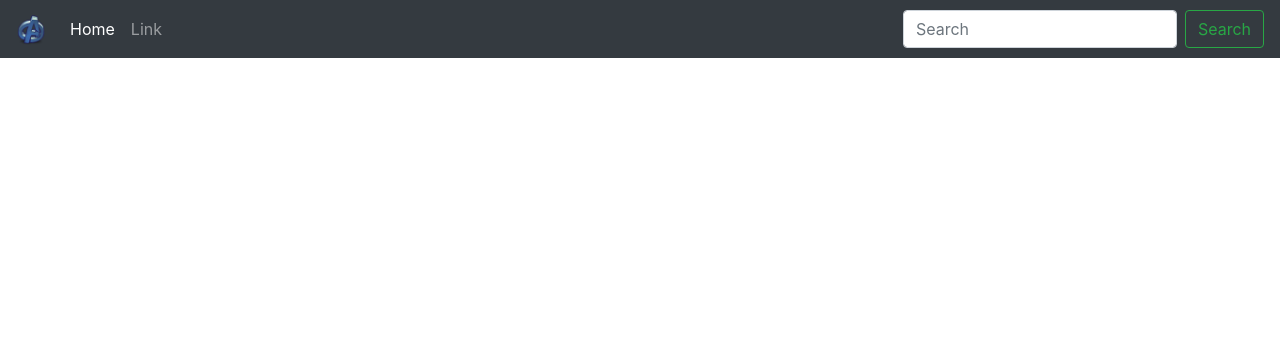
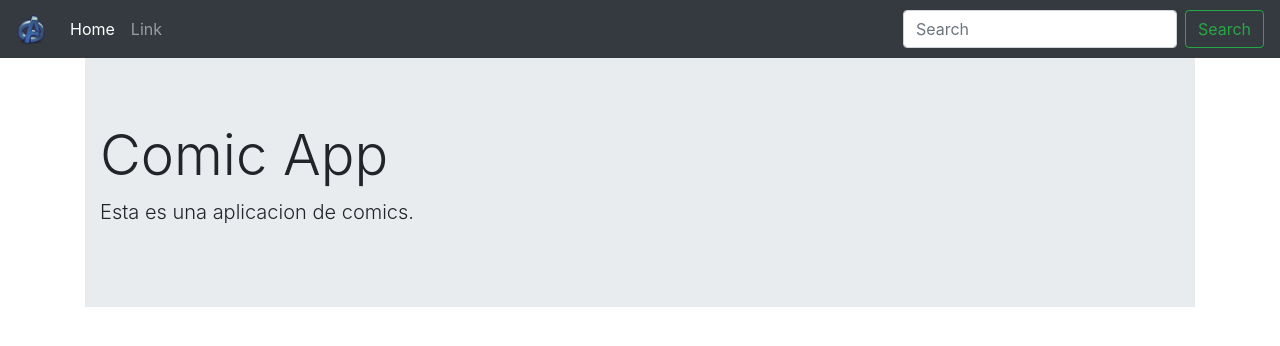
Before and after one commit to elkingutierrex/Udemy-Angular8-superheroesPage, an Angular app: page /home in a window 1280 px wide. Shown: the top 346 px of the page. Built offline with nearby package versions, Linux system fonts and the light colour scheme.

Commit message:
49 - Rutas en Angular

```diff
--- a/src/app/app.component.html
+++ b/src/app/app.component.html
@@ -1 +1,5 @@
 <app-navbar></app-navbar>
+
+<div class="container">
+    <router-outlet></router-outlet>
+</div>
--- /dev/null
+++ b/src/app/app.rutes.ts
@@ -0,0 +1,10 @@
+import {RouterModule, Router} from '@angular/router';
+import { HomeComponent} from './components/home/home.component';
+
+const APP_ROUTES : Routes = [
+  {path: 'home', component: HomeComponent},
+
+  {path: '**', pathMach: 'full', redirectTo:'HOME' }
+];
+
+export const APP_ROUTING = RouterModule.forRoot(APP_ROUTES);
```
Also changed, not shown: src/app/app.module.ts (+8 -1 lines).
